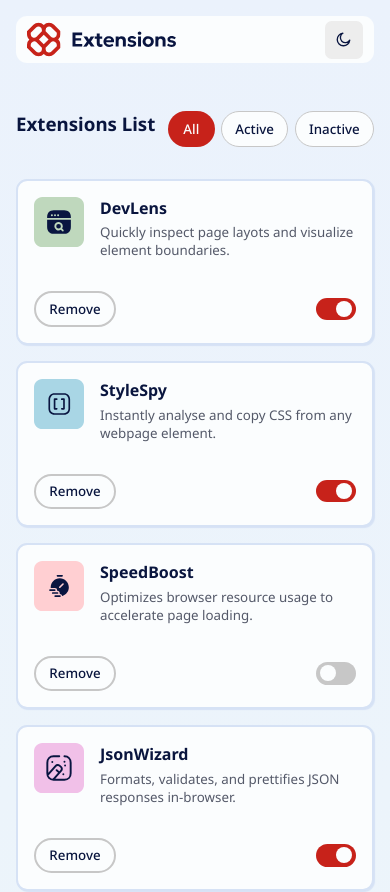
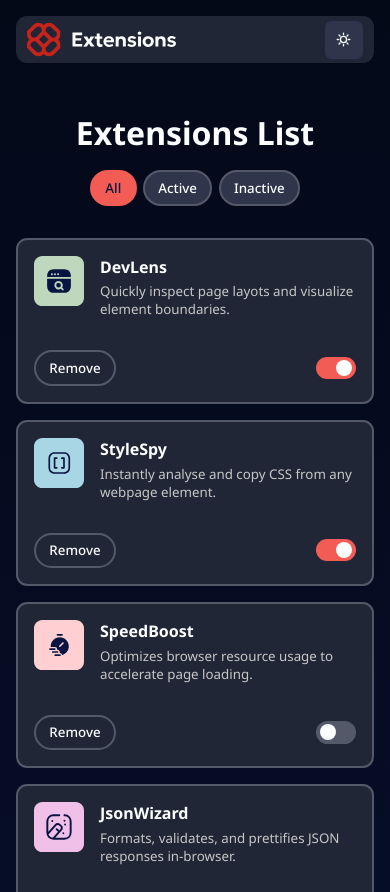
Before and after one commit to Nicole-Ari/extensions-manager, a React (Create React App) app: page / in a window 390 px wide. Shown: the top 892 px of the page. Built offline with nearby package versions, Linux system fonts and the light colour scheme.

Commit message:
Fix : mobile design

```diff
--- a/src/components/card.css
+++ b/src/components/card.css
@@ -97,11 +97,15 @@
   color: var(--Neutral-900);
   border: 2px solid var(--Red-500);
 }
+.dark .reset:focus-visible:hover {
+  color: var(--Neutral-0);
+}
 .dark .reset:focus-visible,
 .dark .reset:active {
   border: 2px solid var(--Neutral-900);
   outline: 2px solid var(--Red-400);
   background: var(--Neutral-600);
+  color: var(--Neutral-0);
 }
 
 .dark .details small {
--- a/src/container/Home.jsx
+++ b/src/container/Home.jsx
@@ -5,7 +5,7 @@ import "./home.css";
 import { Outlet } from "react-router-dom";
 
 function Home(props) {
-  const [darkmode, setDarkmode] = useState(false);
+  const [darkmode, setDarkmode] = useState(true);
   const [list, setList] = useState([]);
   const [selectedList, setSelectedList] = useState([]);
 
--- a/src/container/home.css
+++ b/src/container/home.css
@@ -28,6 +28,7 @@
 .item > h3 {
   font-weight: var(--fw-700);
   font-family: var(--ff-primary);
+  /* transition: all 0.1s ease-in-out; */
 }
 .options {
   display: flex;
@@ -110,7 +111,7 @@
   border: 2px solid var(--Neutral-900);
   outline: 2px solid var(--Red-400);
 }
-@media screen and (max-width: 27.125) {
+@media screen and (max-width: 27.125em) {
   .item {
     flex-direction: column;
     justify-content: center;
@@ -118,6 +119,7 @@
     gap: 1em;
   }
   .item > h3 {
+    transition: all 0.1s ease-in-out;
     font-size: 2em;
   }
 }
```
